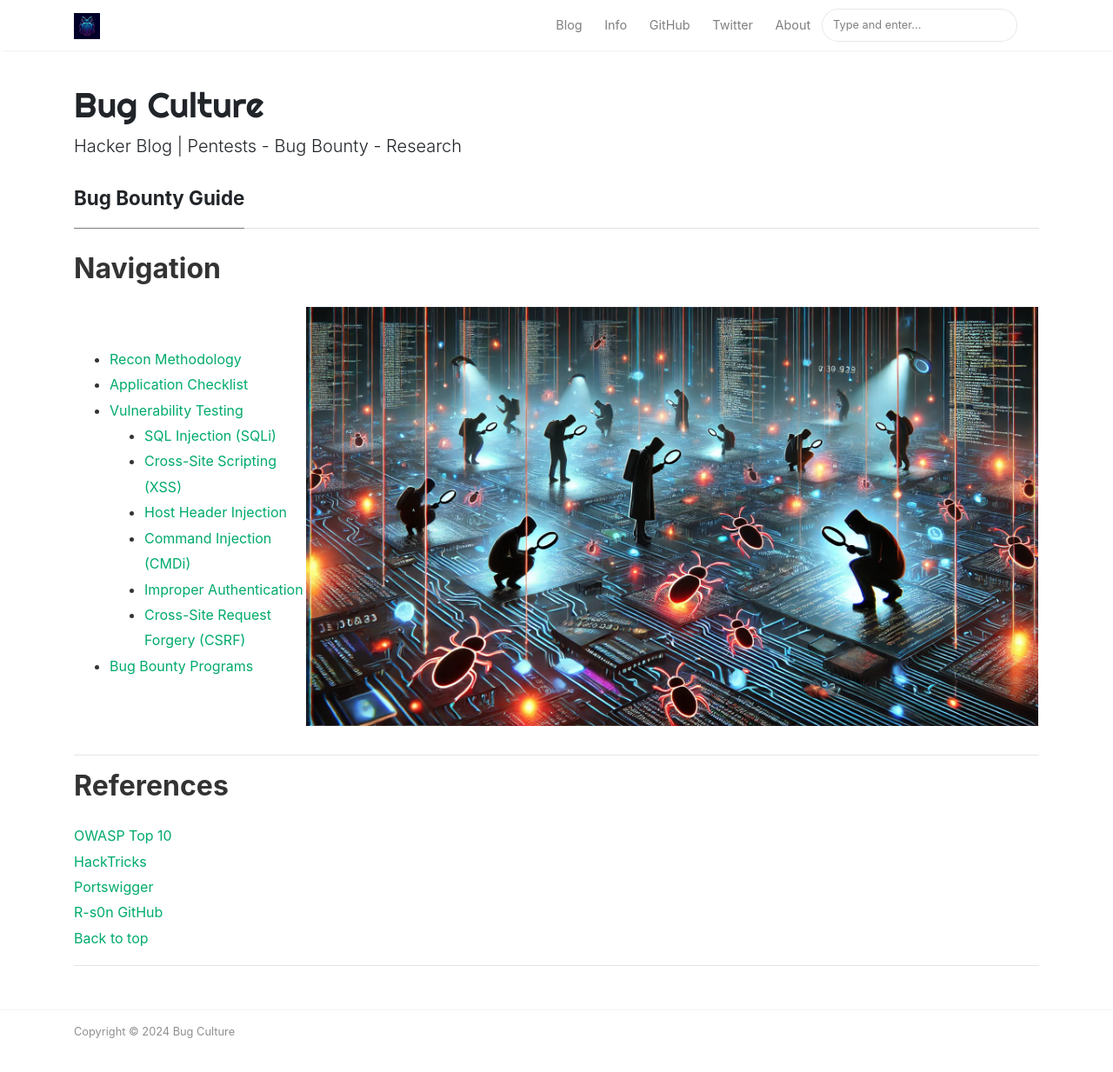
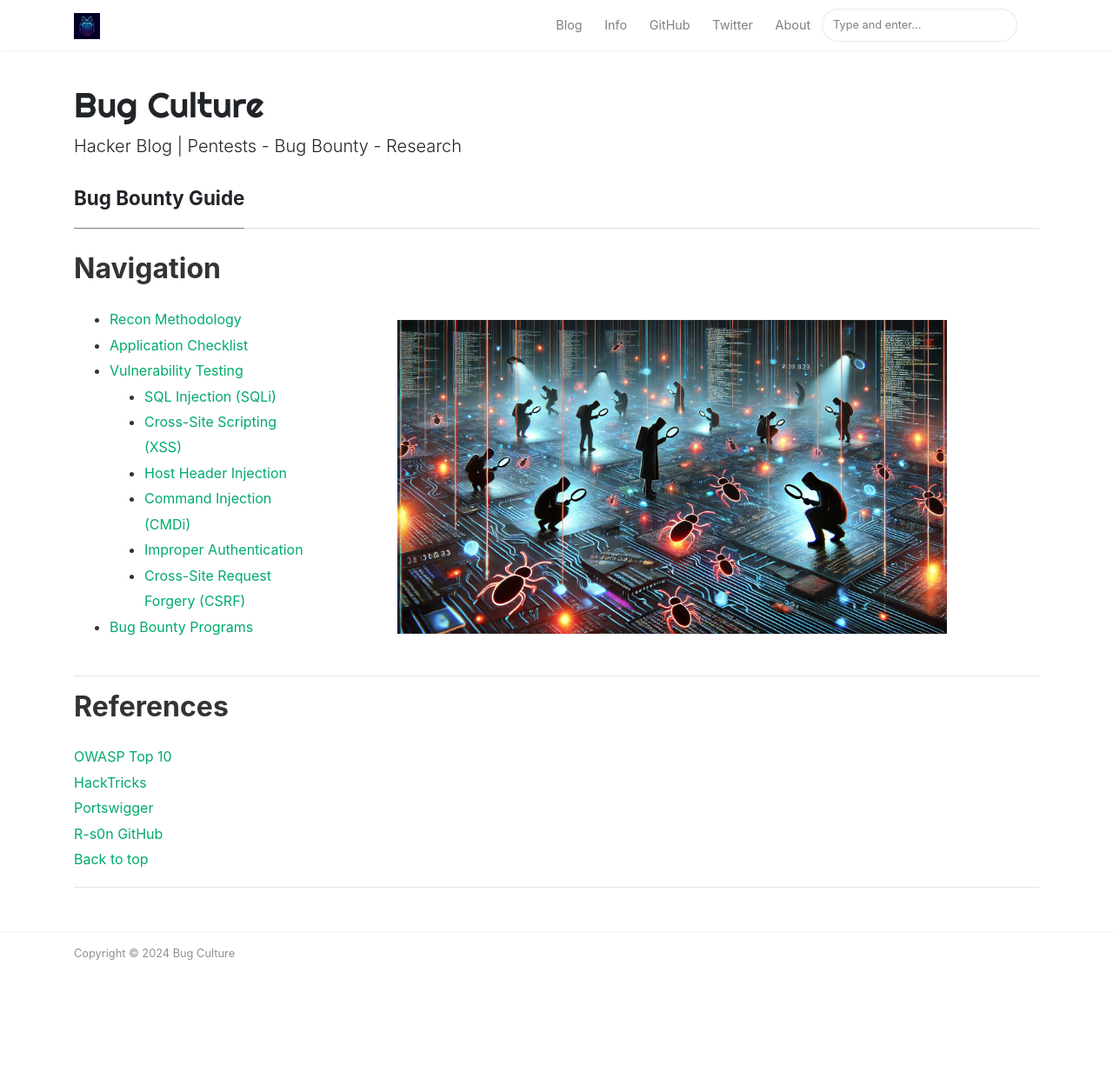
Before and after one commit to Turbul3nce/Turbul3nce.github.io, a Jekyll site: the page built from _pages/info.md, in a window 1280 px wide and 1270 px high. Shown: the top 1233 px of the window at 87% size. Built offline with Jekyll 4.4.1, drawn with Linux system fonts in a browser that asks for light colours; nearby versions of some CDN libraries.

Commit message:
Update info.md

```diff
--- a/_pages/info.md
+++ b/_pages/info.md
@@ -31,7 +31,7 @@ comments: false
 <!-- Image on the right -->
       <td>
         <p align="center">
-          <img src="../assets/images/Hunting-for-Bugs.png" alt="bug-hunting" title="Bug Hunting" width="100%" />
+          <img src="../assets/images/Hunting-for-Bugs.png" alt="bug-hunting" title="Bug Hunting" width="75%" />
         </p>
       </td>
     </tr>
```
